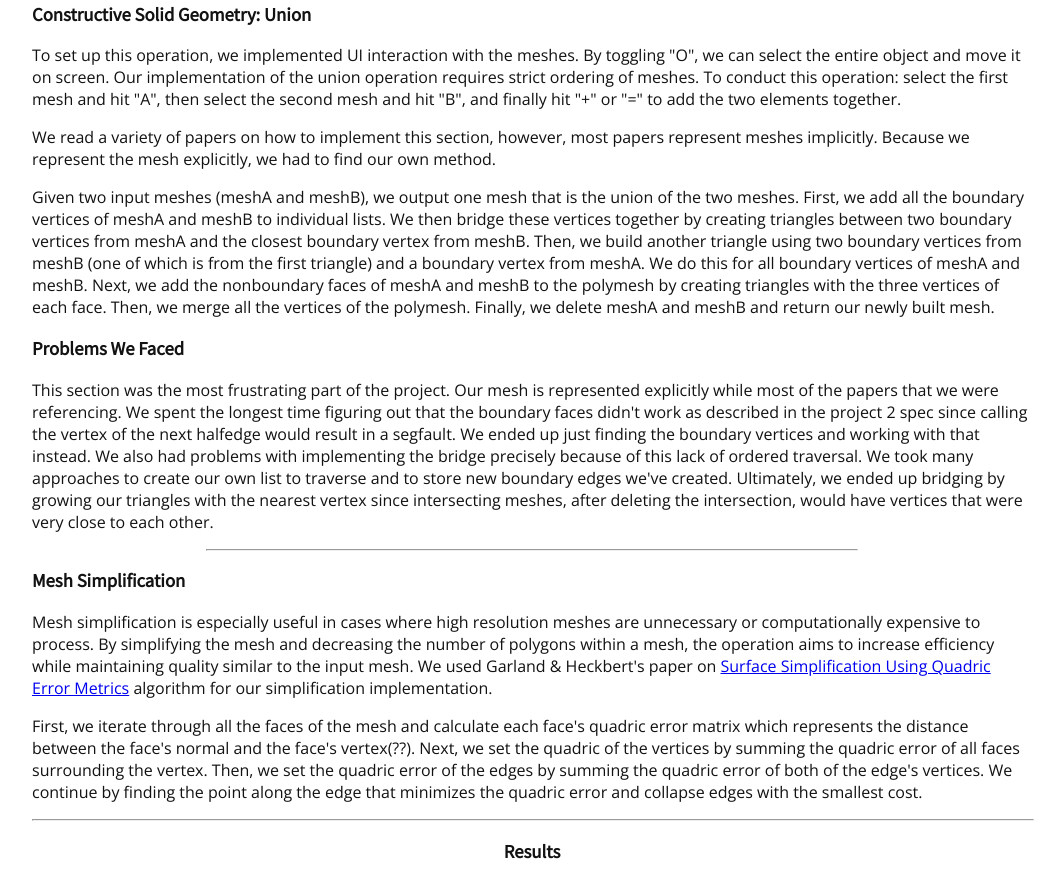
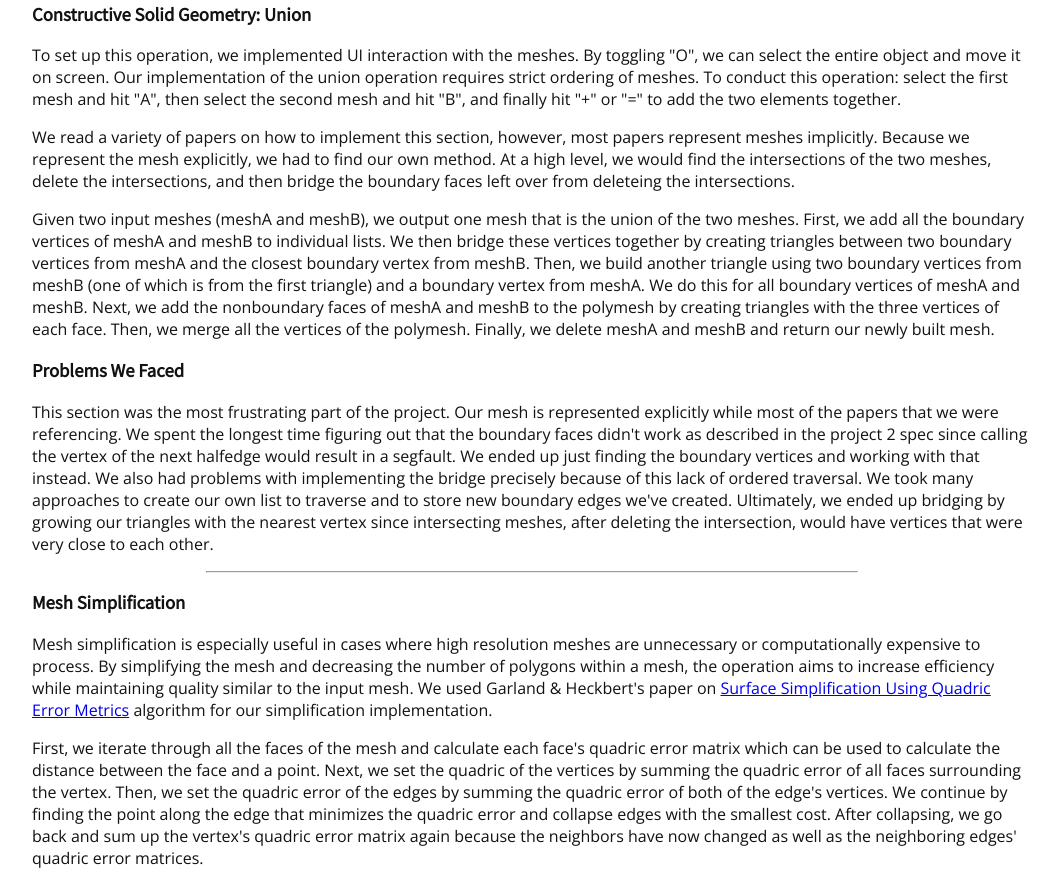
Before and after one commit to vianle/cs184-final-proj-website, a plain HTML site: page final.html in a window 1280 px wide. Shown: the part 1280-2152 px from the top of the page, without its empty margins (108-1166 px from the left). Drawn offline with nearby package versions, Linux system fonts and the light colour scheme.

Commit message:
simplification description

```diff
--- a/final.html
+++ b/final.html
@@ -96,7 +96,7 @@
   </p>
 
   <p>
-    We read a variety of papers on how to implement this section, however, most papers represent meshes implicitly. Because we represent the mesh explicitly, we had to find our own method.
+    We read a variety of papers on how to implement this section, however, most papers represent meshes implicitly. Because we represent the mesh explicitly, we had to find our own method. At a high level, we would find the intersections of the two meshes, delete the intersections, and then bridge the boundary faces left over from deleteing the intersections.
   </p>
   <p>
     Given two input meshes (meshA and meshB), we output one mesh that is the union of the two meshes. First, we add all the boundary vertices of meshA and meshB to individual lists. We then bridge these vertices together by creating triangles between two boundary vertices from meshA and the closest boundary vertex from meshB. Then, we build another triangle using two boundary vertices from meshB (one of which is from the first triangle) and a boundary vertex from meshA. We do this for all boundary vertices of meshA and meshB. Next, we add the nonboundary faces of meshA and meshB to the polymesh by creating triangles with the three vertices of each face. Then, we merge all the vertices of the polymesh. Finally, we delete meshA and meshB and return our newly built mesh.
@@ -115,7 +115,7 @@
     Mesh simplification is especially useful in cases where high resolution meshes are unnecessary or computationally expensive to process. By simplifying the mesh and decreasing the number of polygons within a mesh, the operation aims to increase efficiency while maintaining quality similar to the input mesh. We used Garland & Heckbert's paper on <a href="http://cseweb.ucsd.edu/~ravir/190/2016/garland97.pdf">Surface Simplification Using Quadric Error Metrics</a> algorithm for our simplification implementation.
   </p>
   <p>
-  First, we iterate through all the faces of the mesh and calculate each face's quadric error matrix which represents the distance between the face's normal and the face's vertex(??).  Next, we set the quadric of the vertices by summing the quadric error of all faces surrounding the vertex. Then, we set the quadric error of the edges by summing the quadric error of both of the edge's vertices. We continue by finding the point along the edge that minimizes the quadric error and collapse edges with the smallest cost.
+  First, we iterate through all the faces of the mesh and calculate each face's quadric error matrix which can be used to calculate the distance between the face and a point. Next, we set the quadric of the vertices by summing the quadric error of all faces surrounding the vertex. Then, we set the quadric error of the edges by summing the quadric error of both of the edge's vertices. We continue by finding the point along the edge that minimizes the quadric error and collapse edges with the smallest cost. After collapsing, we go back and sum up the vertex's quadric error matrix again because the neighbors have now changed as well as the neighboring edges' quadric error matrices.
   </p>
 
 
```
